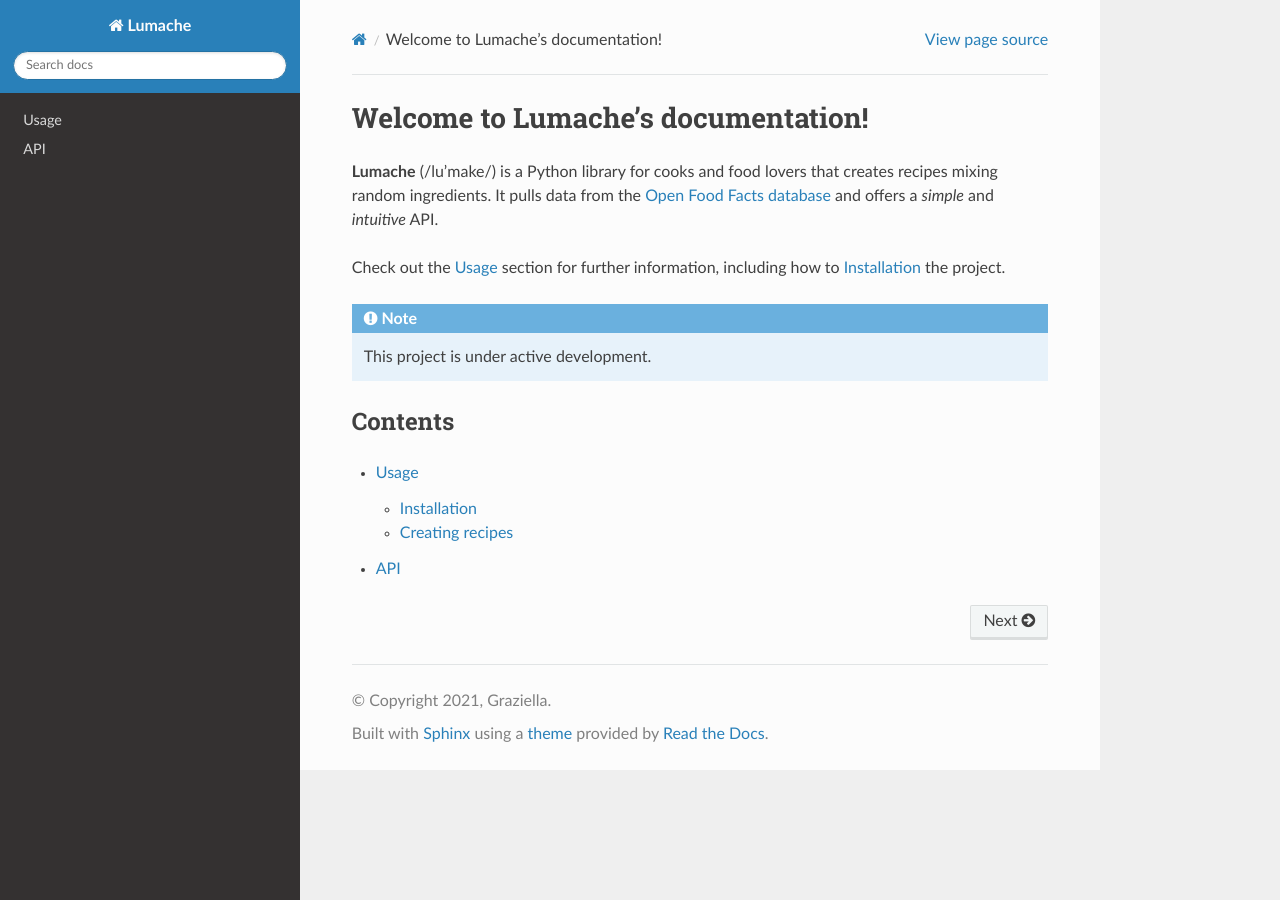
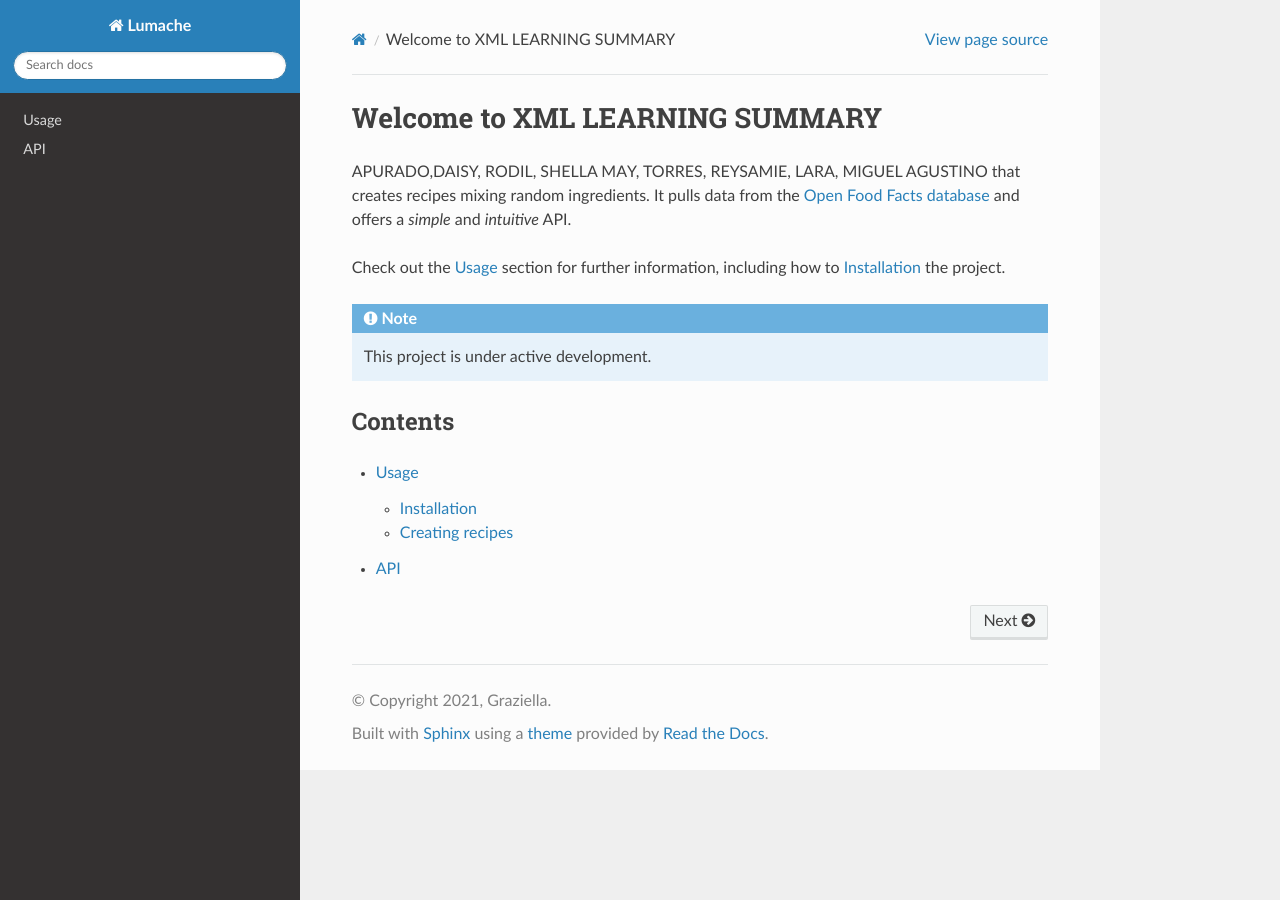
Before and after one commit to dhesay2004/ARLT-Tutorial, a Sphinx documentation site: the page built from docs/source/index.rst, in a window 1280 px wide. Built offline with Sphinx 7.4.7 and the Read the Docs theme 3.1.0, drawn with Linux system fonts in a browser that asks for light colours.

Commit message:
Update index.rst

```diff
--- a/docs/source/index.rst
+++ b/docs/source/index.rst
@@ -1,7 +1,7 @@
-Welcome to Lumache's documentation!
+Welcome to XML LEARNING SUMMARY
 ===================================
 
-**Lumache** (/lu'make/) is a Python library for cooks and food lovers
+APURADO,DAISY, RODIL, SHELLA MAY, TORRES, REYSAMIE, LARA, MIGUEL AGUSTINO
 that creates recipes mixing random ingredients.
 It pulls data from the `Open Food Facts database <https://www.w3schools.com/xml/default.asp>`_
 and offers a *simple* and *intuitive* API.
```
